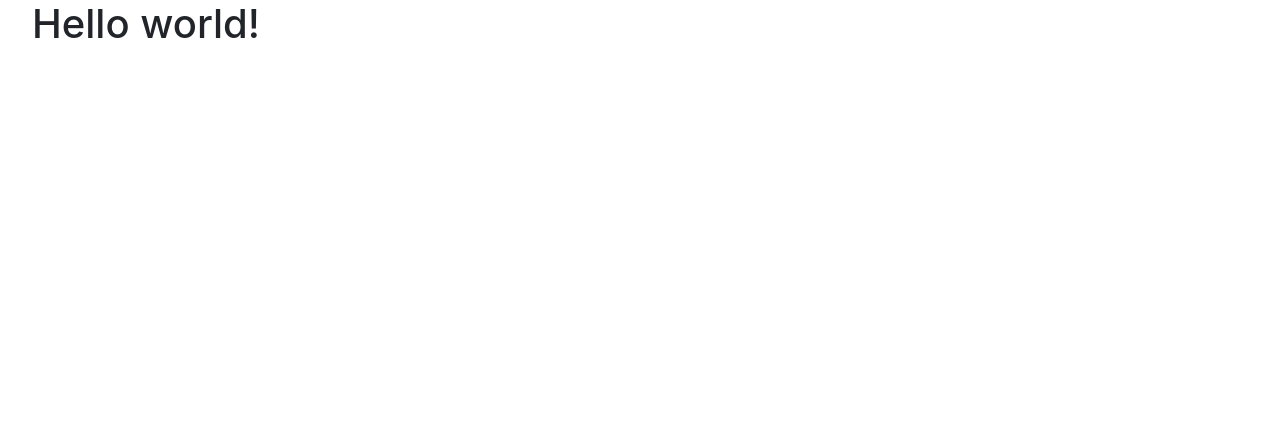
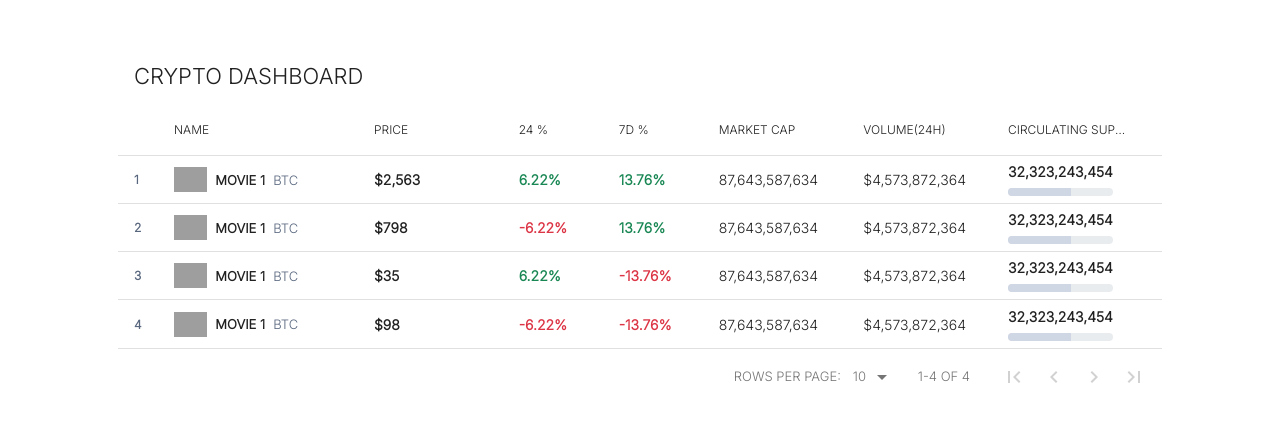
Before and after one commit to prabes/crypto-dashboard-UI, a Next.js app: page / in a window 1280 px wide. Shown: the top 422 px of the page. Built offline with nearby package versions, Linux system fonts and the light colour scheme; grey boxes are pictures that could not be loaded.

Commit message:
Add table component

```diff
--- /dev/null
+++ b/components/Layout/index.tsx
@@ -0,0 +1,24 @@
+import * as React from 'react'
+import Link from 'next/link'
+import Head from 'next/head'
+
+interface Props {
+  title?: string
+  children?: JSX.Element
+}
+
+const Layout: React.FunctionComponent<Props> = ({
+  children,
+  title = 'This is the default title',
+}) => (
+  <div className="container p-5">
+    <Head>
+      <title>{title}</title>
+      <meta charSet="utf-8" />
+      <meta name="viewport" content="initial-scale=1.0, width=device-width" />
+    </Head>
+    {children}
+  </div>
+)
+
+export default Layout
--- /dev/null
+++ b/components/Layout/style.css
@@ -0,0 +1,3 @@
+.bg_color {
+    background-color: red;
+}
--- /dev/null
+++ b/components/Table/index.tsx
@@ -0,0 +1,123 @@
+import React from 'react'
+import { ProgressBar } from 'react-bootstrap';
+import DataTable from 'react-data-table-component'
+
+
+interface Props { }
+const columns = [
+	{
+		name: '#',
+		sortable: true,
+		cell: row => <div className='text-bold text-xsm primary-passive'>{row.id}</div>,
+		maxWidth: '40px',
+		minWidth: '40px'
+	},
+	{
+		name: 'Name',
+		sortable: true,
+		cell: row => <div className='name d-flex justify-content-start align-items-center'>
+			<img src="https://s2.coinmarketcap.com/static/img/coins/64x64/18876.png" className='img' height="25" />
+			<div className='text-bold px-2'>{row.name}</div>
+			<div className="primary-passive">BTC</div>
+		</div>,
+		minWidth: '200px'
+	},
+	{
+		name: 'Price',
+		sortable: true,
+		cell: row => <div className='text-sm text-bold'>{row.price}</div>
+	},
+	{
+		name: '24 %',
+		sortable: true,
+		cell: row => <div className={`text-bold text-sm ${parseFloat(row.percentage_24) > 0 ? 'text-success' : 'text-danger'}`}>{row.percentage_24}</div>,
+		maxWidth: '100px'
+	},
+	{
+		name: '7d %',
+		sortable: true,
+		cell: row => <div className={`text-bold text-sm ${parseFloat(row.percentage_7d) > 0 ? 'text-success' : 'text-danger'}`}>{row.percentage_7d}</div>,
+		maxWidth: '100px'
+	},
+	{
+		name: 'Market Cap',
+		selector: row => row.market_cap,
+		sortable: true,
+		cell: row => <div className='text-sm text-sbold'>{row.market_cap}</div>
+	},
+	{
+		name: 'Volume(24h)',
+		sortable: true,
+		cell: row => <div className='text-sm text-sbold'>${row.volume_24h}</div>
+	},
+	{
+		name: 'Circulating Supply',
+		minWidth: '170px',
+		sortable: true,
+		cell: row => <div className='text-sm text-bold'>
+			<span>
+				{row.circulating_supply}
+			</span>
+			<div className='mt-2'>
+				<ProgressBar now={60} />
+			</div>
+		</div>
+	},
+];
+
+
+const data = [
+	{
+		id: 1,
+		name: 'Movie 1',
+		price: '$2,563',
+		year: 'Dami year',
+		percentage_24: '6.22%',
+		percentage_7d: '13.76%',
+		market_cap: '87,643,587,634',
+		volume_24h: '4,573,872,364',
+		circulating_supply: '32,323,243,454'
+	},
+	{
+		id: 2,
+		name: 'Movie 1',
+		price: '$798',
+		year: 'Dami year',
+		percentage_24: '-6.22%',
+		percentage_7d: '13.76%',
+		market_cap: '87,643,587,634',
+		volume_24h: '4,573,872,364',
+		circulating_supply: '32,323,243,454'
+	},
+	{
+		id: 3,
+		name: 'Movie 1',
+		price: '$35',
+		year: 'Dami year',
+		percentage_24: '6.22%',
+		percentage_7d: '-13.76%',
+		market_cap: '87,643,587,634',
+		volume_24h: '4,573,872,364',
+		circulating_supply: '32,323,243,454'
+	},
+	{
+		id: 4,
+		name: 'Movie 1',
+		price: '$98',
+		year: 'Dami year',
+		percentage_24: '-6.22%',
+		percentage_7d: '-13.76%',
+		market_cap: '87,643,587,634',
+		volume_24h: '4,573,872,364',
+		circulating_supply: '32,323,243,454'
+	},
+]
+
+
+const Table: React.FunctionComponent<Props> = ({ }) => (
+	<div className='text-uppercase'>
+		<DataTable title="Crypto Dashboard" columns={columns} data={data} pagination />
+	</div>
+)
+
+export default Table
--- a/package.json
+++ b/package.json
@@ -9,13 +9,14 @@
     "lint": "next lint"
   },
   "dependencies": {
+    "axios": "^0.27.2",
     "bootstrap": "^5.1.3",
     "mobx": "^6.5.0",
     "mobx-react": "^7.3.0",
     "next": "12.1.5",
     "react": "18.1.0",
     "react-bootstrap": "^2.3.1",
-    "react-data-table": "^0.1.0",
+    "react-data-table-component": "^7.5.0",
     "react-dom": "18.1.0"
   },
   "devDependencies": {
@@ -24,6 +25,7 @@
     "eslint": "8.14.0",
     "eslint-config-next": "12.1.5",
     "postcss-preset-env": "^7.4.4",
+    "react-data-table": "^0.1.0",
     "typescript": "^4.6.4"
   }
 }
--- a/pages/index.tsx
+++ b/pages/index.tsx
@@ -1,13 +1,23 @@
 import Head from 'next/head'
 import Image from 'next/image'
 import styles from '../styles/Home.module.css'
+import Layout from '../components/Layout'
+import Table from '../components/Table'
+
 
 export default function Home() {
   return (
-    <div className={styles.container}>
-      <h1 className="text-3xl font-bold underline">
-      Hello world!
-    </h1>
-    </div>
+    <>
+      <Head>
+        <>
+          <link rel="preconnect" href="https://fonts.googleapis.com" />
+          <link rel="preconnect" href="https://fonts.gstatic.com" crossOrigin />
+          <link href="https://fonts.googleapis.com/css2?family=Inter:wght@300&display=swap" rel="stylesheet"></link>
+        </>
+      </Head>
+      <Layout title="Crypto Dashboard">
+        <Table />
+      </Layout>
+    </>
   )
 }
--- a/postcss.config.js
+++ /dev/null
@@ -1,3 +0,0 @@
-module.exports = {
-    plugins: ["tailwindcss", "postcss-preset-env"],
-};
--- a/styles/globals.css
+++ b/styles/globals.css
@@ -2,7 +2,7 @@ html,
 body {
   padding: 0;
   margin: 0;
-  font-family: -apple-system, BlinkMacSystemFont, Segoe UI, Roboto, Oxygen,
+  font-family: Inter, sans-serif-apple-system, BlinkMacSystemFont, Segoe UI, Roboto, Oxygen,
     Ubuntu, Cantarell, Fira Sans, Droid Sans, Helvetica Neue, sans-serif;
 }
 
@@ -14,3 +14,32 @@ a {
 * {
   box-sizing: border-box;
 }
+
+
+.text-xsm {
+  font-size: 12px;
+}
+
+.text-sm{
+  font-size: 14px;
+}
+
+.primary-passive {
+  color: rgb(88, 102, 126)
+}
+
+.text-bold {
+  font-weight: 600;
+}
+
+.text-sbold {
+  font-weight: 500;
+}
+
+.progress {
+  height: 0.5rem;
+}
+
+.progress-bar {
+  background-color: rgb(207, 214, 228);
+}
--- a/tsconfig.json
+++ b/tsconfig.json
@@ -1,5 +1,6 @@
 {
   "compilerOptions": {
+    "baseUrl": ".",
     "target": "es5",
     "lib": [
       "dom",
```
Also changed, not shown: tailwind.config.js (deleted, +0 -11 lines).
